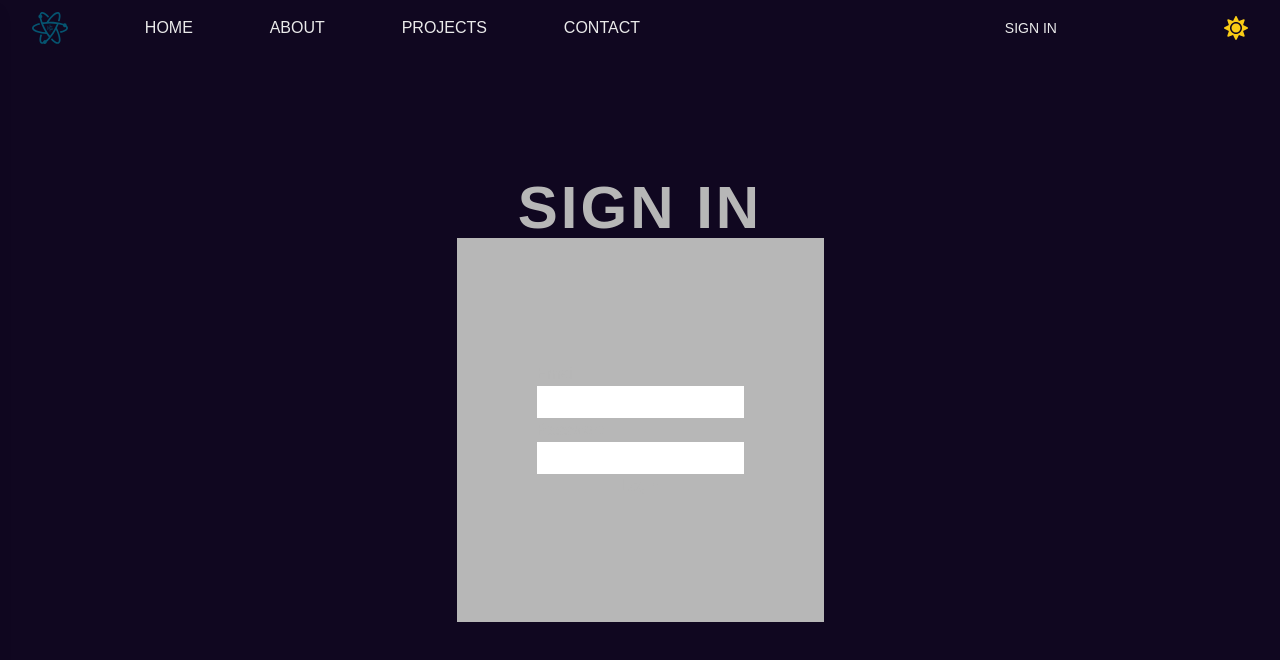
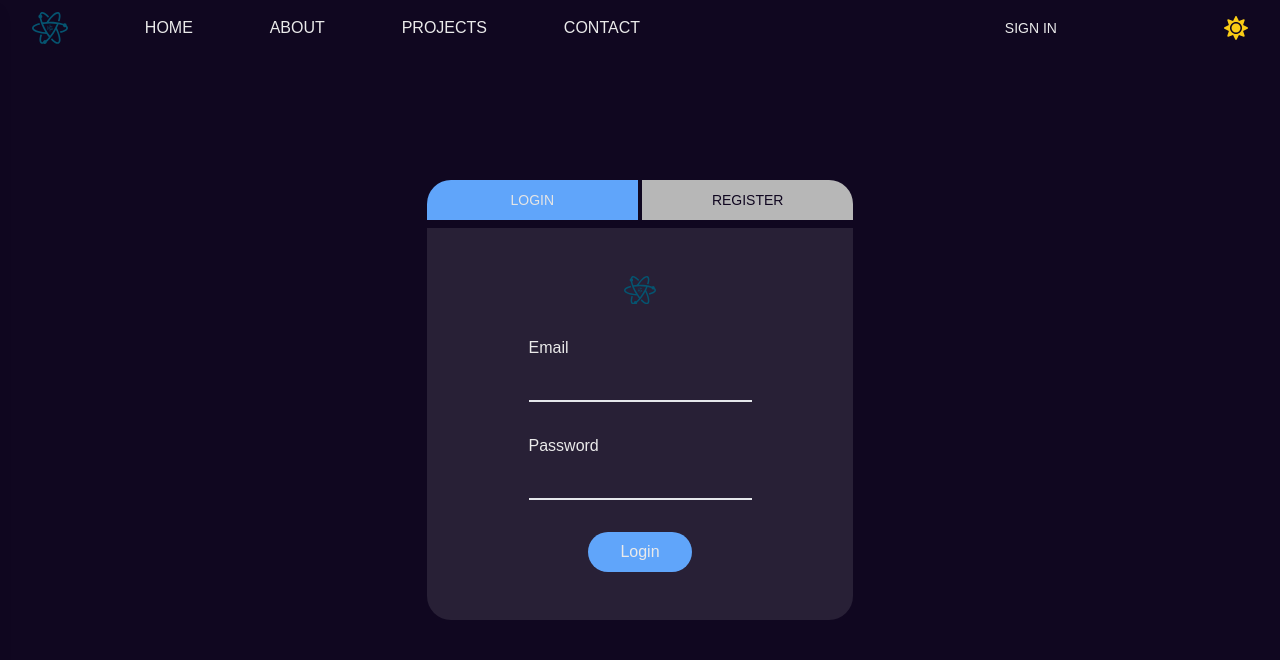
Before and after one commit to HorotanGelu/gelu-horotan, a Next.js app: page /signin in a window 1280 px wide. Shown: the top 660 px of the page. Built offline with nearby package versions, Linux system fonts and the light colour scheme; a web font is replaced by a local one.

Commit message:
Refactoring the forms and changing the styles

```diff
--- a/src/components/Button.tsx
+++ b/src/components/Button.tsx
@@ -12,7 +12,9 @@ const Button = ({ children, className, rounded, handler, type }: Props) => {
   return (
     <button
       type={type}
-      className={`${className} ${rounded && 'rounded-full'} w-max `}
+      className={`${className} ${
+        rounded && 'rounded-full'
+      } w-max items-center justify-center flex  `}
       onClick={handler}
     >
       {children}
--- a/src/components/Form/Input.tsx
+++ b/src/components/Form/Input.tsx
@@ -11,7 +11,7 @@ const Input = ({ name, onChangeHandler, type }) => {
     <div className='flex flex-col'>
       <label
         htmlFor={name}
-        className=' text-gray-600 cursor-text
+        className=' text-secondary_t_2 cursor-text
         // peer-focus:text-xs peer-focus:-top-4
          peer-focus:text-purple-600 transition-all'
       >
@@ -21,7 +21,7 @@ const Input = ({ name, onChangeHandler, type }) => {
         type={type}
         name={name}
         id={name}
-        className='border-b py-1 outline-none focus:border-purple-600 focus:border-b-2 transition-colors bg-none peer  '
+        className='border-b-2 bg-transparent  p-2 focus:rounded-3xl outline-none focus:border-purple-600 focus:border-b-2 transition-all ease-in-out duration-250  peer :focus:bg-transparent  '
         onChange={onChangeHandler}
       />
     </div>
--- a/src/components/Form/LoginForm.tsx
+++ b/src/components/Form/LoginForm.tsx
@@ -2,8 +2,15 @@ import React, { useState } from 'react'
 import { useAppDispatch } from '../../store/hooks'
 import { login } from '../../store/authSlice'
 import Input from './Input'
+import Button from '../Button'
+import Logo from '../svgs/Logo'
 
-const LoginForm = () => {
+type Props = {
+  className?: string
+  rounded?: boolean
+}
+
+const LoginForm = ({ className, rounded }: Props) => {
   const dispatch = useAppDispatch()
   const [formData, setFormData] = useState({
     email: '',
@@ -29,16 +36,24 @@ const LoginForm = () => {
 
   return (
     <form
-      className='flex flex-col bg-secondary_s_2  h-96 p-20 rounded-3xl gap-16 overflow-hidden items-center justify-center'
+      className={`${className} flex flex-col bg-primary_t  gap-8 h-full   px-20 py-12 ${
+        rounded ? 'rounded-[3rem]' : ''
+      }  overflow-hidden items-center justify-center relative `}
       onSubmit={e => onSubmit(e)}
     >
+      <Logo className='  z-10' size={32} />
       <Input name='email' type='text' onChangeHandler={e => onChange(e)} />
       <Input
         name='password'
         type='password'
         onChangeHandler={e => onChange(e)}
       />{' '}
-      <input type='submit' className='btn btn-primary' value='Login' />
+      <Button
+        className='bg-blue-400 px-8 py-2 text-secondary_t_2  w-1/2 rounded-3xl'
+        type='submit'
+      >
+        Login
+      </Button>
     </form>
   )
 }
--- a/src/components/Form/RegisterForm.tsx
+++ b/src/components/Form/RegisterForm.tsx
@@ -1,10 +1,17 @@
 import React, { useState } from 'react'
 import { setAlert } from '../../store/alertSlice'
 import { useAppDispatch } from '../../store/hooks'
-import { register, loadUser } from '../../store/authSlice'
+import { register } from '../../store/authSlice'
 import Input from './Input'
+import Button from '../Button'
+import Logo from '../svgs/Logo'
 
-const RegisterForm = () => {
+type Props = {
+  className?: string
+  rounded?: boolean
+}
+
+const RegisterForm = ({ className, rounded }: Props) => {
   // const alerts = useSelector(state => state.alerts)
   const dispatch = useAppDispatch()
   const [formData, setFormData] = useState({
@@ -33,27 +40,39 @@ const RegisterForm = () => {
   // }, [dispatch])
 
   return (
-    <div className='flex  flex-col h-80 min-h-full w-full items-center justify-center '>
     <form
-        className='flex flex-col w-full items-center justify-center gap-5  p-6 rounded-3xl'
+      className={`${className} flex flex-col bg-primary_t  gap-8   px-20 py-12 ${
+        rounded ? 'rounded-[3rem]' : ''
+      }  overflow-hidden items-center justify-center relative `}
       onSubmit={e => onSubmit(e)}
     >
+      <Logo className='  z-10' size={32} />
+      <div className='flex gap-8'>
         <Input type='text' name='firstName' onChangeHandler={onChange}></Input>
         <Input type='text' name='lastName' onChangeHandler={onChange}></Input>
+      </div>
+      <div className='flex gap-8'>
         <Input name='email' type='text' onChangeHandler={e => onChange(e)} />
         <Input
           name='password'
           type='password'
           onChangeHandler={e => onChange(e)}
         />
+      </div>
+      <div className='flex gap-8'></div>
       <Input
         name='password2'
         type='password'
         onChangeHandler={e => onChange(e)}
       />
-        <input type='submit' className='btn btn-primary' value='Register' />
+
+      <Button
+        className='bg-blue-400 px-8 py-2 text-secondary_t_2  w-1/2 rounded-3xl'
+        type='submit'
+      >
+        Register
+      </Button>
     </form>
-    </div>
   )
 }
 
--- /dev/null
+++ b/src/components/Tabs.tsx
@@ -0,0 +1,37 @@
+import React from 'react'
+import { Tab } from '@headlessui/react'
+
+type Items = {
+  items: {
+    tab: string
+    component: React.ReactNode
+  }[]
+}
+
+const Tabs = ({ items }: Items) => {
+  return (
+    <div className='w-1/3    px-2   sm:px-0 '>
+      <Tab.Group>
+        <Tab.List className='flex space-x-1 rounded-t-3xl w-full  '>
+          {items.map((category, index) => (
+            <Tab
+              key={index}
+              className={
+                'ui-selected:bg-blue-400 ui-selected:text-secondary hover:bg-secondary_t_2 bg-secondary_s_2 hover:text-primary_t_2 focus:outline-none w-full   py-2.5 text-sm odd:rounded-tl-3xl even:rounded-tr-3xl font-medium leading-5 text-primary uppercase transition-all ease-in-out duration-250'
+              }
+            >
+              {category.tab}
+            </Tab>
+          ))}
+        </Tab.List>
+        <Tab.Panels className={'mt-2'}>
+          {items.map((item, index) => {
+            return <Tab.Panel key={index}>{item.component}</Tab.Panel>
+          })}
+        </Tab.Panels>
+      </Tab.Group>
+    </div>
+  )
+}
+
+export default Tabs
--- a/src/components/svgs/Logo.tsx
+++ b/src/components/svgs/Logo.tsx
@@ -2,14 +2,16 @@ import React from 'react'
 
 type Props = {
   size: number
+  className?: string
 }
 
-const Logo = ({ size }: Props) => {
+const Logo = ({ size, className }: Props) => {
   return (
     <svg
       xmlns='http://www.w3.org/2000/svg'
       width={size}
       viewBox='0 0 135.97 120.779'
+      className={className}
     >
       <g id='Layer_1-2' transform='translate(0 -0.001)'>
         <g id='Group_1' data-name='Group 1'>
--- a/src/pages/signin.tsx
+++ b/src/pages/signin.tsx
@@ -1,12 +1,27 @@
 import React from 'react'
 import LoginForm from '../components/Form/LoginForm'
+import RegisterForm from '../components/Form/RegisterForm'
+import Tabs from '../components/Tabs'
 
 const Signin = () => {
   return (
-    <div className='container flex flex-col items-center justify-center'>
-      <h1 className=''>SIGN IN</h1>
+    <div className='container flex gap-20  items-center justify-center'>
+      <Tabs
+        items={[
+          {
+            tab: 'login',
+            component: <LoginForm className='rounded-b-3xl' />,
+          },
+          {
+            tab: 'register',
+            component: <RegisterForm className='rounded-b-3xl' />,
+          },
+        ]}
+      />
 
-      <LoginForm />
+      {/* <div className='flex items-center justify-center gap-8 text-primary_t'>
+        <h1>Login</h1>
+      </div> */}
     </div>
   )
 }
--- a/tailwind.config.js
+++ b/tailwind.config.js
@@ -3,7 +3,9 @@
 module.exports = {
   content: [
     './src/pages/*.{html,js,jsx,tsx}',
+    './src/pages/*/*.{html,js,jsx,tsx}',
     './src/components/*.{js,ts,jsx,tsx}',
+    './src/components/*/*.{js,ts,jsx,tsx}',
   ],
   darkMode: 'class',
   theme: {
```
Lines whose indentation alone changed are shown as unchanged.
